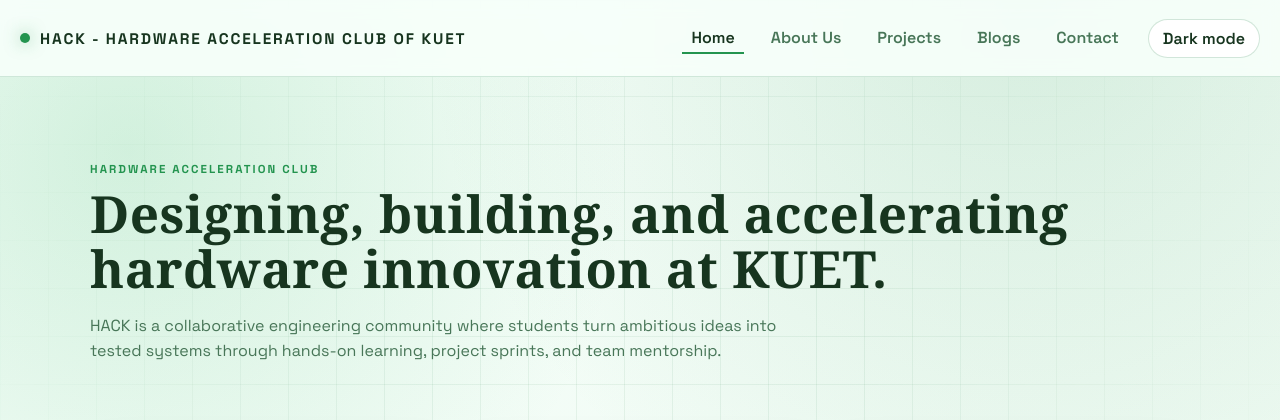
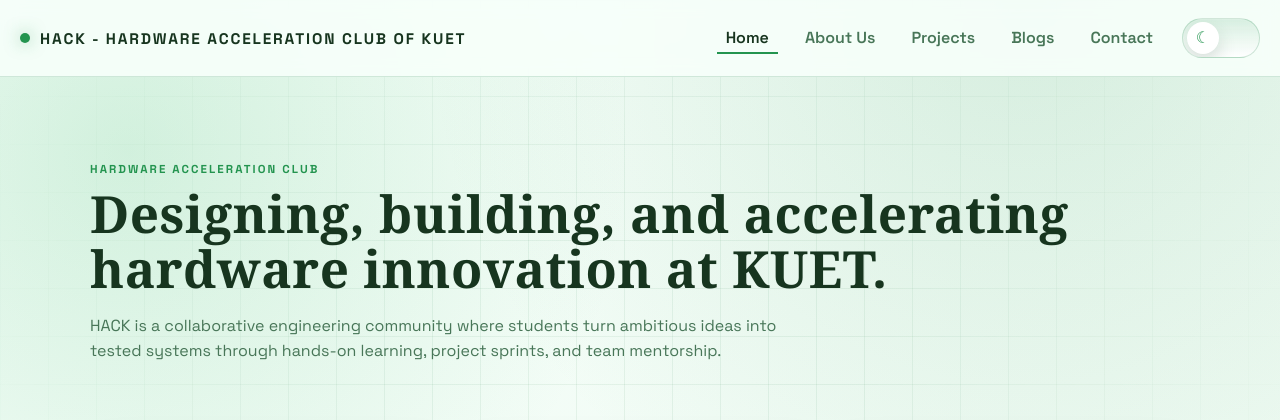
Before and after one commit to Fariha127/Hack-Club, a PHP site: page /home.html in a window 1280 px wide. Shown: the top 420 px of the page. Run offline with PHP 8.4, Linux system fonts and the light colour scheme.

Commit message:
Refactor theme toggle button
Co-authored-by: Copilot <copilot@github.com>

```diff
--- a/about.html
+++ b/about.html
@@ -31,7 +31,7 @@
 				<a href="blogs.html">Blogs</a>
 				<a href="contact.html">Contact</a>
 			</nav>
-			<button class="theme-toggle" type="button" aria-label="Switch theme" aria-pressed="false">Dark mode</button>
+			<button class="theme-toggle" type="button" aria-label="Switch to dark mode" aria-pressed="false"></button>
 		</div>
 	</header>
 
--- a/blogs.html
+++ b/blogs.html
@@ -31,7 +31,7 @@
 				<a class="active" href="blogs.html">Blogs</a>
 				<a href="contact.html">Contact</a>
 			</nav>
-			<button class="theme-toggle" type="button" aria-label="Switch theme" aria-pressed="false">Dark mode</button>
+			<button class="theme-toggle" type="button" aria-label="Switch to dark mode" aria-pressed="false"></button>
 		</div>
 	</header>
 
--- a/contact.html
+++ b/contact.html
@@ -31,7 +31,7 @@
 				<a href="blogs.html">Blogs</a>
 				<a class="active" href="contact.html">Contact</a>
 			</nav>
-			<button class="theme-toggle" type="button" aria-label="Switch theme" aria-pressed="false">Dark mode</button>
+			<button class="theme-toggle" type="button" aria-label="Switch to dark mode" aria-pressed="false"></button>
 		</div>
 	</header>
 
--- a/home.html
+++ b/home.html
@@ -31,7 +31,7 @@
                 <a href="blogs.html">Blogs</a>
                 <a href="contact.html">Contact</a>
             </nav>
-            <button class="theme-toggle" type="button" aria-label="Switch theme" aria-pressed="false">Dark mode</button>
+            <button class="theme-toggle" type="button" aria-label="Switch to dark mode" aria-pressed="false"></button>
         </div>
     </header>
 
--- a/project.html
+++ b/project.html
@@ -31,7 +31,7 @@
 				<a href="blogs.html">Blogs</a>
 				<a href="contact.html">Contact</a>
 			</nav>
-			<button class="theme-toggle" type="button" aria-label="Switch theme" aria-pressed="false">Dark mode</button>
+			<button class="theme-toggle" type="button" aria-label="Switch to dark mode" aria-pressed="false"></button>
 		</div>
 	</header>
 
--- a/style.css
+++ b/style.css
@@ -22,6 +22,10 @@
     --btn-text: #ffffff;
     --focus-ring: rgba(35, 148, 79, 0.28);
     --brand-glow: rgba(35, 148, 79, 0.5);
+    --toggle-track: rgba(35, 148, 79, 0.14);
+    --toggle-track-hover: rgba(35, 148, 79, 0.22);
+    --toggle-thumb: #ffffff;
+    --toggle-thumb-shadow: 0 8px 18px rgba(26, 74, 42, 0.18);
 }
 
 :root.dark {
@@ -48,6 +52,10 @@
     --btn-text: #022f1a;
     --focus-ring: rgba(110, 255, 164, 0.32);
     --brand-glow: rgba(4, 154, 59, 0.9);
+    --toggle-track: rgba(110, 255, 164, 0.12);
+    --toggle-track-hover: rgba(110, 255, 164, 0.2);
+    --toggle-thumb: #f3fff7;
+    --toggle-thumb-shadow: 0 10px 18px rgba(0, 0, 0, 0.28);
 }
 
 * {
@@ -178,20 +186,54 @@ nav a.active {
 
 .theme-toggle {
     justify-self: end;
+    position: relative;
+    display: inline-flex;
+    align-items: center;
+    justify-content: center;
+    width: 78px;
+    height: 40px;
     border: 1px solid var(--panel-border);
-    background: var(--panel);
+    background: linear-gradient(180deg, var(--toggle-track), var(--panel));
     color: var(--text);
     border-radius: 999px;
-    padding: 8px 14px;
-    font: inherit;
-    font-weight: 600;
+    padding: 4px;
+    font-size: 0;
+    line-height: 1;
     cursor: pointer;
-    transition: border-color 180ms ease, transform 180ms ease, background 180ms ease;
+    overflow: hidden;
+    transition: border-color 180ms ease, transform 180ms ease, background 180ms ease, box-shadow 180ms ease;
+    box-shadow: inset 0 1px 0 rgba(255, 255, 255, 0.14);
 }
 
 .theme-toggle:hover {
     border-color: var(--accent);
     transform: translateY(-1px);
+    background: linear-gradient(180deg, var(--toggle-track-hover), var(--panel));
+}
+
+.theme-toggle::before {
+    content: "☾";
+    position: absolute;
+    left: 4px;
+    top: 50%;
+    width: 32px;
+    height: 32px;
+    border-radius: 999px;
+    background: var(--toggle-thumb);
+    box-shadow: var(--toggle-thumb-shadow);
+    transform: translate3d(0, -50%, 0);
+    transition: left 220ms ease, right 220ms ease, background 220ms ease, box-shadow 220ms ease, transform 220ms ease;
+    display: grid;
+    place-items: center;
+    font-size: 16px;
+    color: var(--accent);
+}
+
+.theme-toggle[aria-pressed="true"]::before {
+    left: auto;
+    right: 4px;
+    transform: translate3d(0, -50%, 0);
+    content: "☀";
 }
 
 .theme-toggle:focus-visible {
--- a/theme-toggle.js
+++ b/theme-toggle.js
@@ -11,7 +11,7 @@
     function applyTheme(theme) {
         var isDark = theme === "dark";
         root.classList.toggle("dark", isDark);
-        toggle.textContent = isDark ? "Light mode" : "Dark mode";
+        toggle.textContent = "";
         toggle.setAttribute("aria-pressed", String(isDark));
         toggle.setAttribute("aria-label", isDark ? "Switch to light mode" : "Switch to dark mode");
 
```
